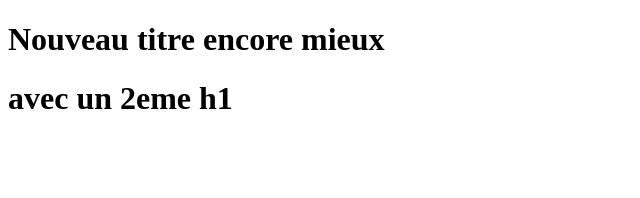
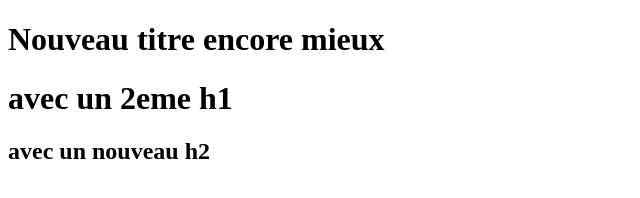
Before and after one commit to Thibaut303/helloWorld, a plain HTML site: page index.html in a window 1280 px wide. Shown: the whole page, without its empty margins (0-640 px from the left). Drawn offline with Linux system fonts and the light colour scheme.

Commit message:
add a h2 in body

```diff
--- a/index.html
+++ b/index.html
@@ -6,6 +6,6 @@
   <body>
     <h1>Nouveau titre encore mieux</h1>
   <h1> avec un 2eme h1 <h1>
-
+    <h2> avec un nouveau h2 <h2>
     </body>
 </html>
```
